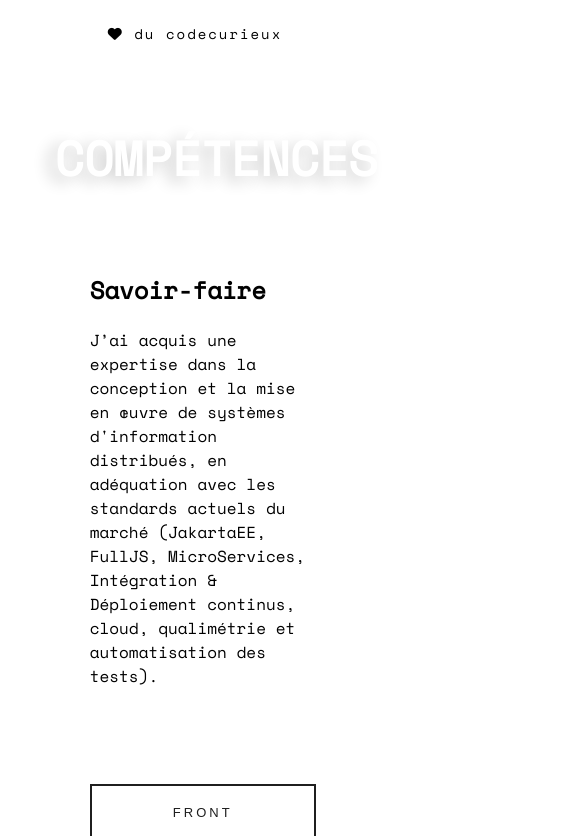
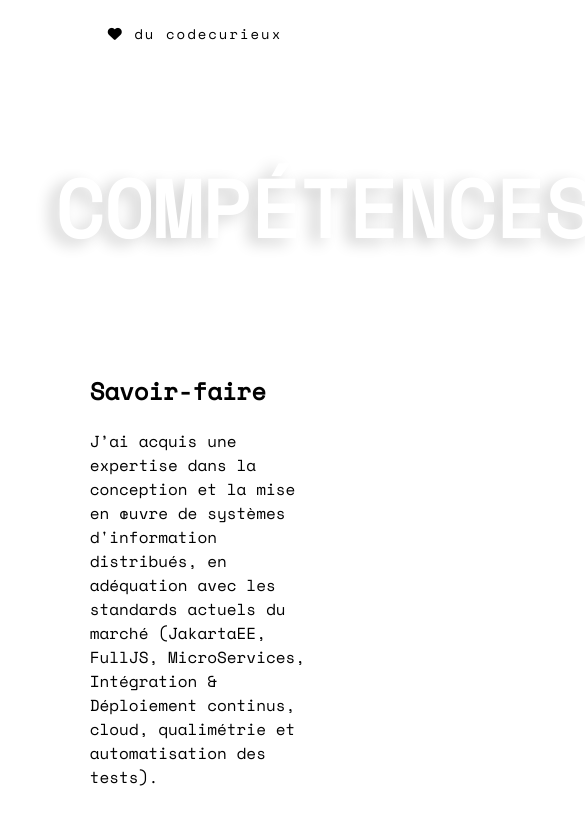
Before and after one commit to filouDeNesque/portfolio-react, a React (Create React App) app: page / in a window 390 px wide. Shown: the part 2348-3184 px from the top of the page, 585 px wide, since content can reach past the window. Built offline with nearby package versions, Linux system fonts and the light colour scheme.

Commit message:
Modification du title sur la version mobile

```diff
--- a/src/components/TitleDivider.css
+++ b/src/components/TitleDivider.css
@@ -14,7 +14,16 @@
     padding:5% 14% 0 14%;
   }
   .TitleDivider h2{
-    font-size :3rem;
+    font-size :2.5rem;
   }
 
 }
+@media (max-width:800px){
+  .TitleDivider{
+    padding:5% 14% 0 14%;
+  }
+  .TitleDivider h2{
+    font-size :5rem;
+  }
+
+}
```
